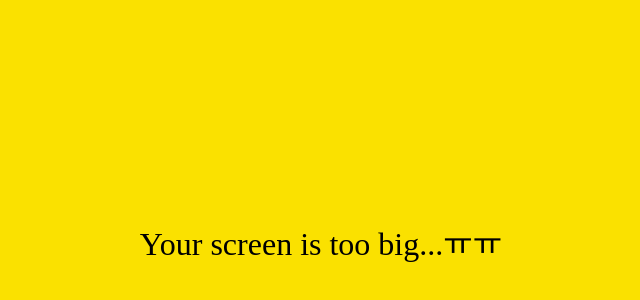
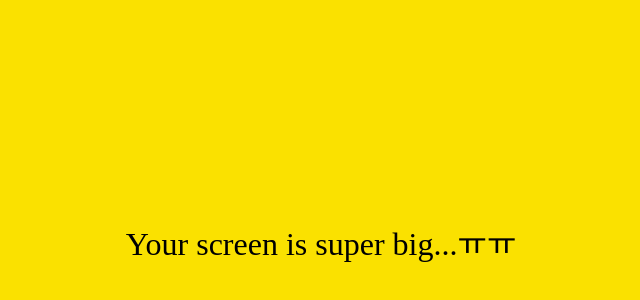
Before and after one commit to Daeyeong-hub/kokoa-clone-2021, a plain HTML site: page friends.html in a window 1280 px wide. Shown: the part 156-456 px from the top of the page, without its empty margins (319-959 px from the left). Drawn offline with Linux system fonts and the light colour scheme; files whose address does not match are found by name.

Commit message:
too -> super

```diff
--- a/friends.html
+++ b/friends.html
@@ -113,7 +113,7 @@
     </div>
 
     <div id="no-mobile">
-      <span>Your screen is too big...ㅠㅠ</span>
+      <span>Your screen is super big...ㅠㅠ</span>
     </div>
 
     <script
```
